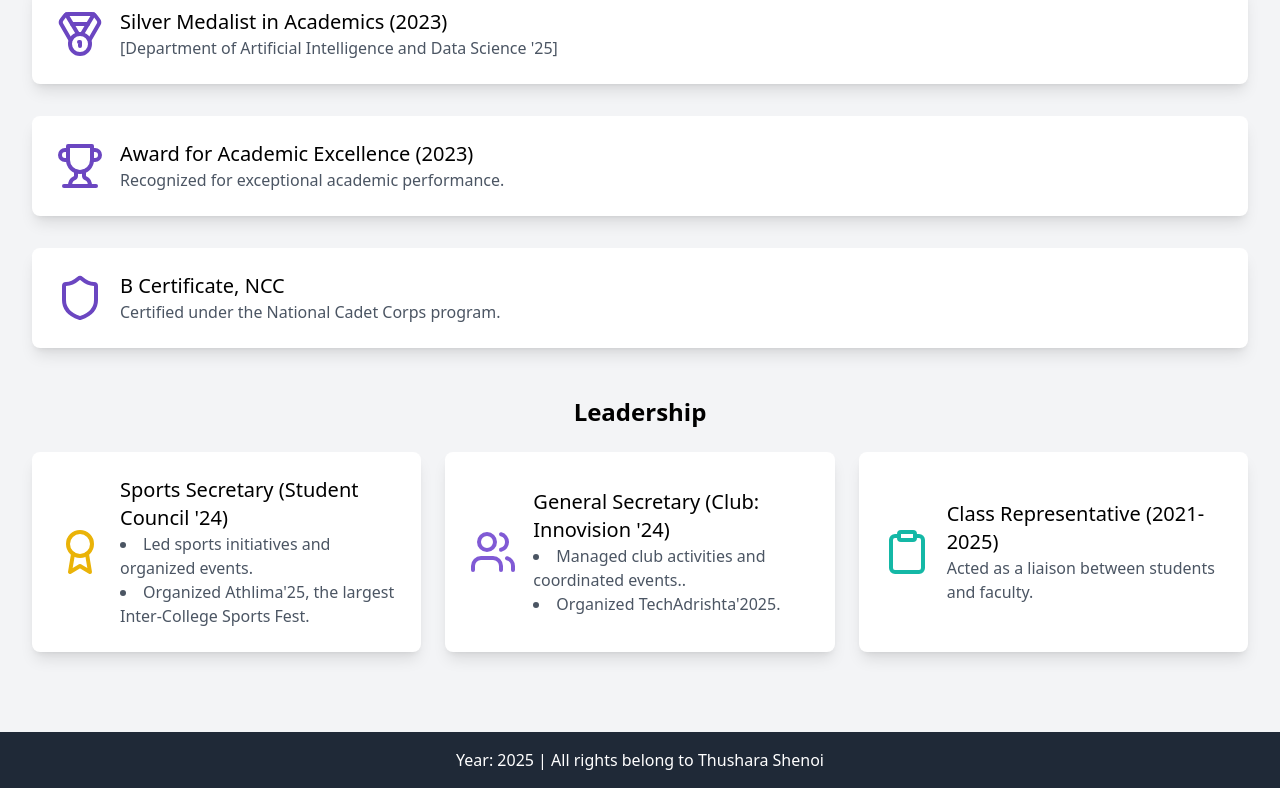
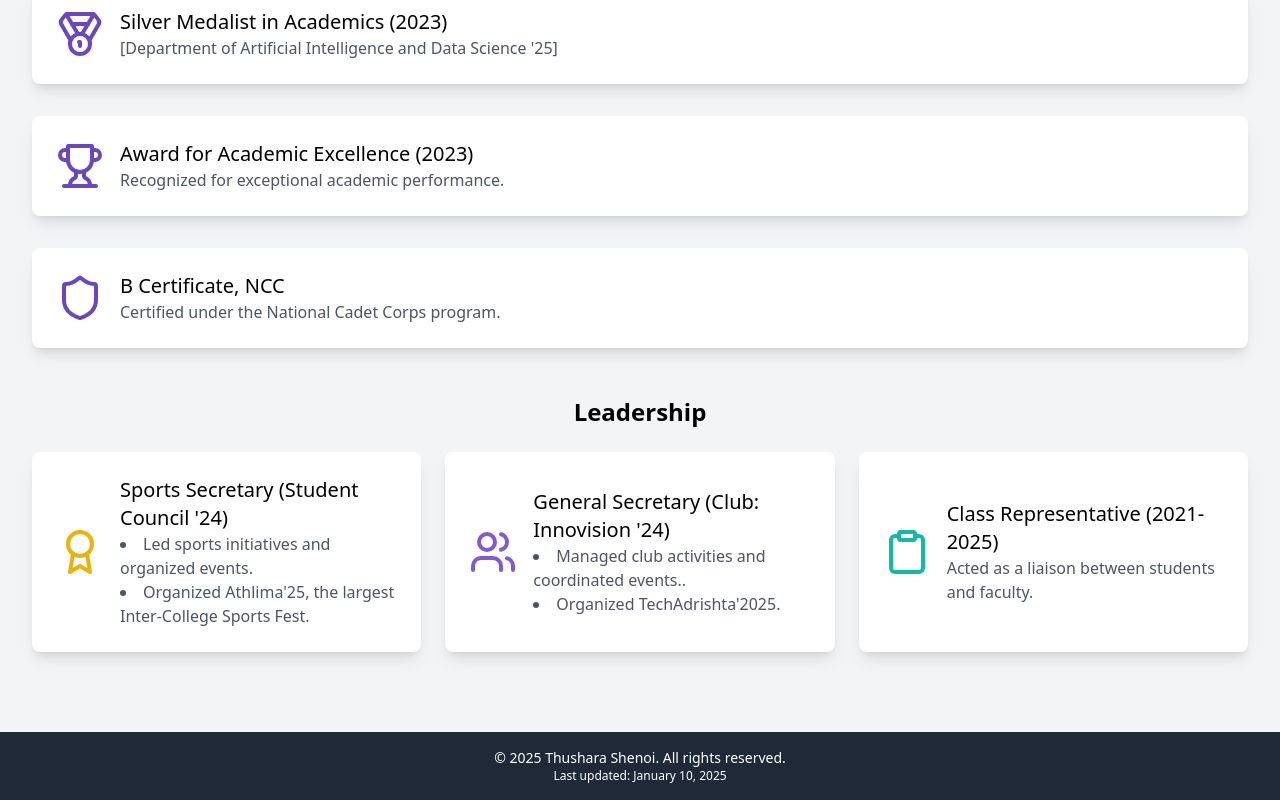
Before and after one commit to thusharashenoi/portfolio, a React (Vite) app: page / in a window 1280 px wide. Shown: the part 6744-7544 px from the top of the page. Built offline with nearby package versions, Linux system fonts and the light colour scheme.

Commit message:
footer changes

```diff
--- a/src/App.tsx
+++ b/src/App.tsx
@@ -834,7 +834,12 @@ function App() {
   </div>
 </section>
 <footer className="bg-gray-800 text-white text-center py-4">
-  <p>Year: {new Date().getFullYear()} | All rights belong to Thushara Shenoi</p>
+  <p className="text-sm">
+    &copy; {new Date().getFullYear()} Thushara Shenoi. All rights reserved.
+  </p>
+  <p className="text-xs">
+    Last updated: January 10, 2025
+  </p>
 </footer>
       </main>
 </div>
```
